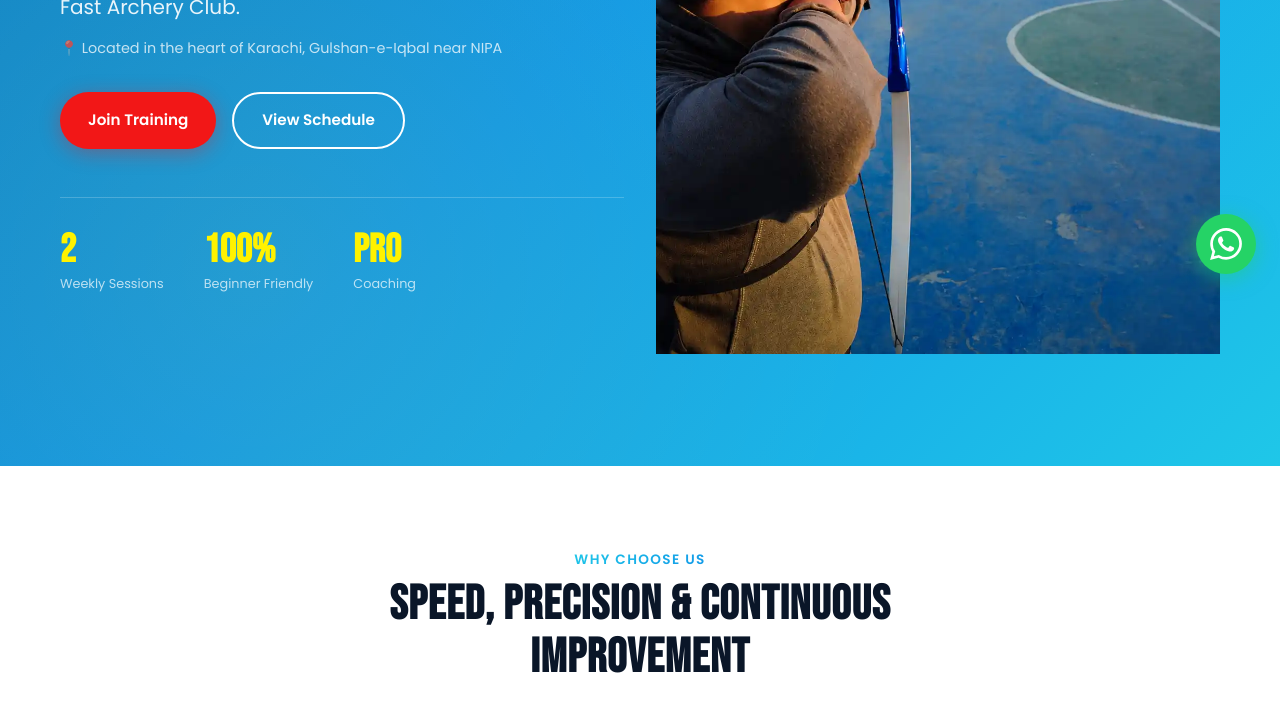
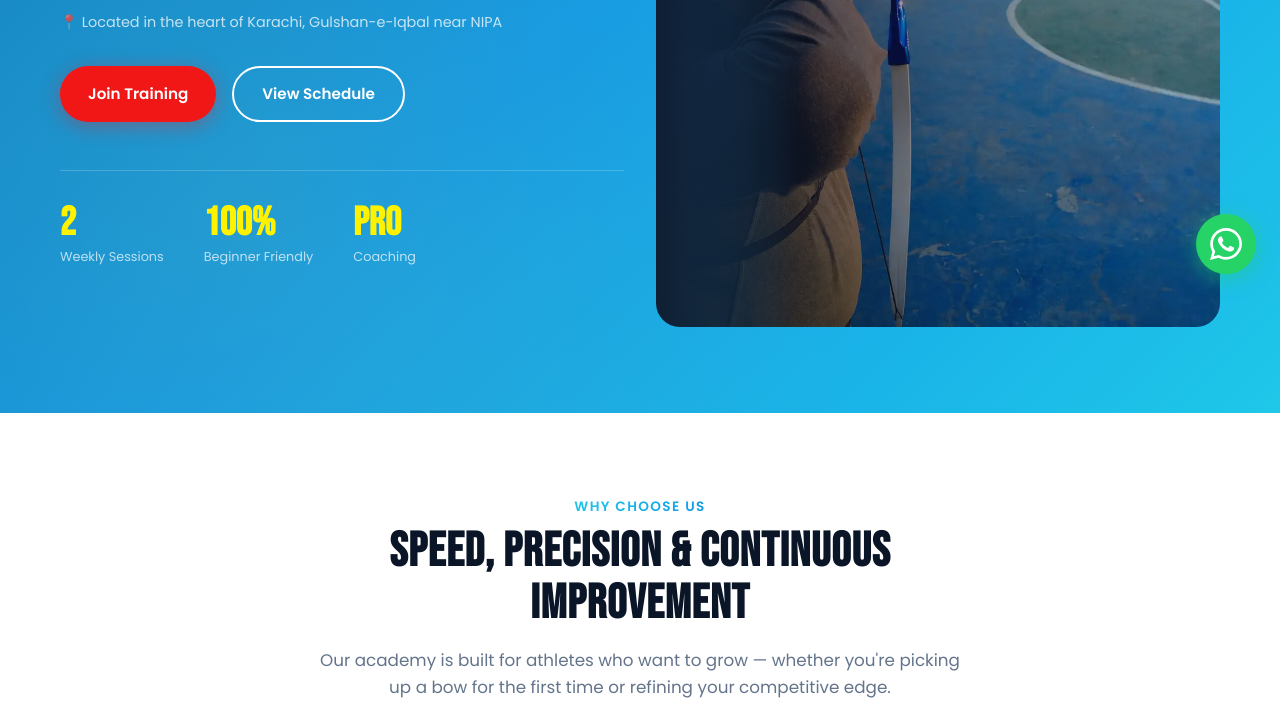
Before and after one commit to fitandfastarcher/FitAndFastArcheryClub, a website: page index.html in a window 1280 px wide. Shown: the part 502-1206 px from the top of the page. Drawn offline with Linux system fonts and the light colour scheme; a script that the page names is missing.

Commit message:
hero image style update

```diff
--- a/style.css
+++ b/style.css
@@ -276,16 +276,37 @@ ul {
 }
 
 .hero-visual {
-  display: flex;
-  align-items: center;
-  justify-content: center;
-  padding: 2rem 0;
+    position: relative;
+    overflow: hidden;
+    border-radius: 24px;
 }
 
-.hero-visual dotlottie-wc {
-  width: min(420px, 100%);
-  height: min(420px, 70vw);
-  filter: drop-shadow(0 12px 40px rgba(0, 0, 0, 0.25));
+.hero-visual img {
+    width: 100%;
+    height: 100%;
+    object-fit: cover;
+
+    -webkit-mask-image:
+        linear-gradient(
+            to right,
+            transparent,
+            black 25%,
+            black
+        );
+}
+
+.hero-visual::after {
+    content: "";
+    position: absolute;
+    inset: 0;
+
+    background:
+        linear-gradient(
+            to right,
+            rgba(15,23,42,.95),
+            rgba(15,23,42,.35),
+            transparent
+        );
 }
 
 .hero::before {
```
